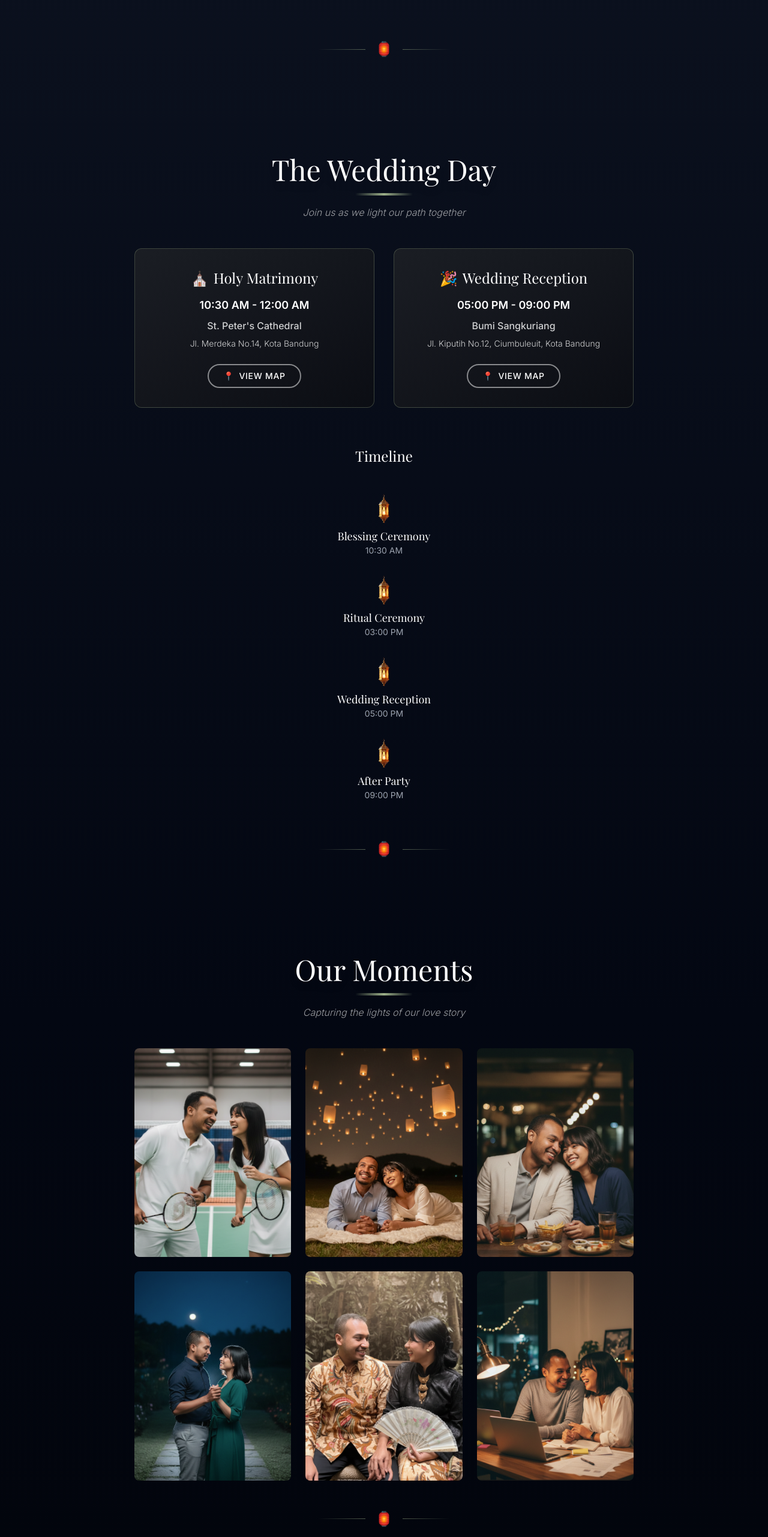
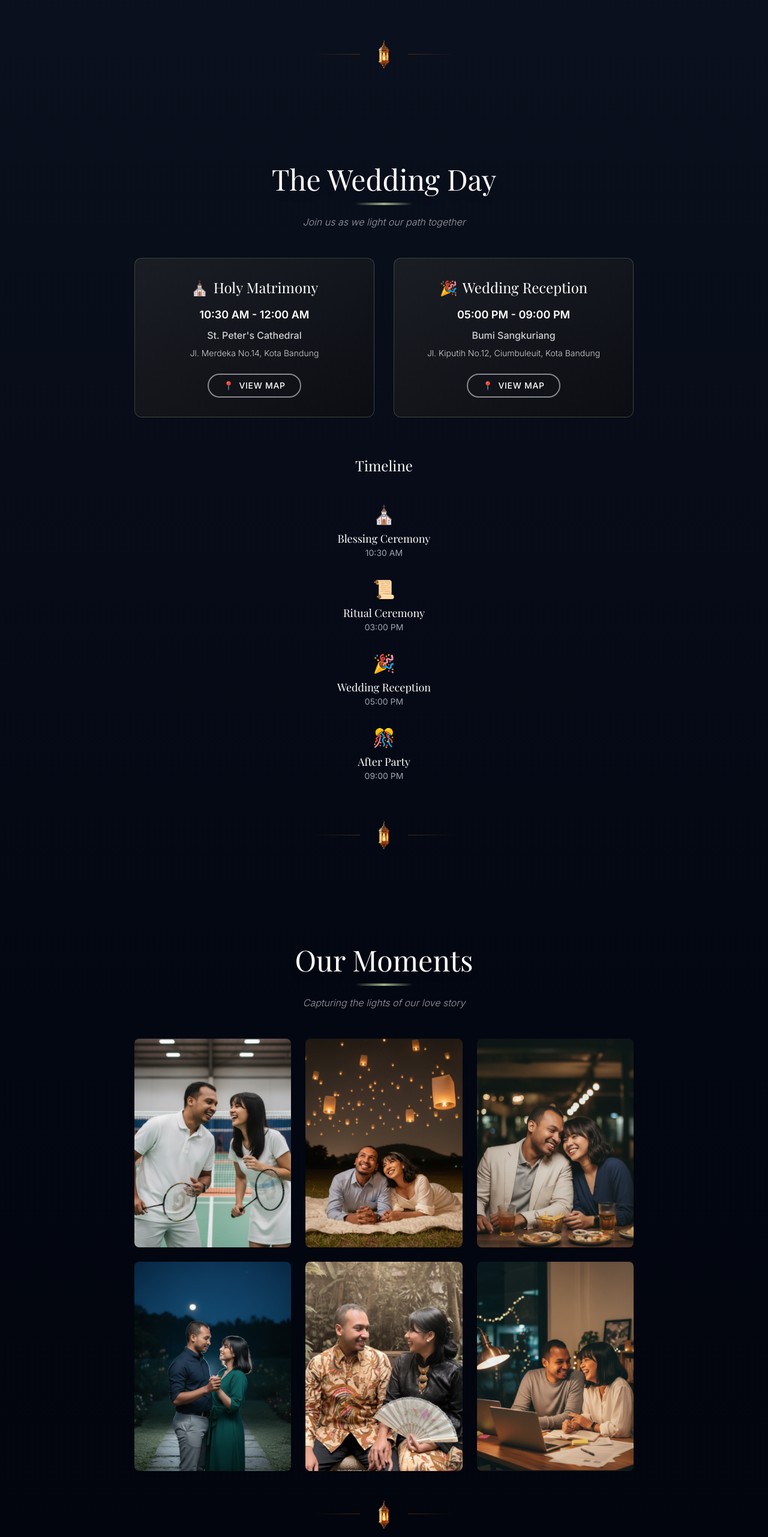
Before and after one commit to IgnatiusWisesa/digital-wedding-invitation-1, a React (Vite) app in the folder apps/web/: page / in a window 1280 px wide. Shown: the part 1402-3965 px from the top of the page at 60% size. Built offline with nearby package versions, Linux system fonts and the light colour scheme; no server answers.

Commit message:
fix: Replace section divider emojis with section_lantern.png and change After Party icon to champagne bottle

```diff
--- a/apps/web/src/components/Couple.tsx
+++ b/apps/web/src/components/Couple.tsx
@@ -40,9 +40,15 @@ export const Couple = () => {
 
             {/* Decorative divider */}
             <div className="flex items-center justify-center gap-4 pt-8">
-                <div className="w-20 h-px bg-gradient-to-r from-transparent to-accent-green/50"></div>
-                <span className="text-accent-yellow text-2xl">🏮</span>
-                <div className="w-20 h-px bg-gradient-to-l from-transparent to-accent-green/50"></div>
+                <div className="w-20 h-px bg-gradient-to-r from-transparent to-orange-500/30"></div>
+                <div className="w-12 h-12 overflow-hidden relative">
+                    <img
+                        src="/asset/section_lantern.png"
+                        alt="lantern"
+                        className="absolute -top-2 left-1/2 -translate-x-1/2 w-16 h-16 object-cover"
+                    />
+                </div>
+                <div className="w-20 h-px bg-gradient-to-l from-transparent to-orange-500/30"></div>
             </div>
         </Section>
     );
--- a/apps/web/src/components/Events.tsx
+++ b/apps/web/src/components/Events.tsx
@@ -60,14 +60,7 @@ export const Events = () => {
                     {weddingConfig.timeline?.length > 0 && weddingConfig.timeline.map((item, idx) => (
                         <div key={idx} className="text-center group">
                             <div className="flex flex-col items-center gap-2">
-                                {/* Lantern icon - zoomed and cropped to hide string */}
-                                <div className="w-12 h-12 overflow-hidden relative">
-                                    <img
-                                        src="/asset/section_lantern.png"
-                                        alt="lantern"
-                                        className="absolute -top-2 left-1/2 -translate-x-1/2 w-16 h-16 object-cover"
-                                    />
-                                </div>
+                                <span className="text-3xl">{item.icon}</span>
                                 <div>
                                     <h4 className="text-white font-serif text-lg">{item.event}</h4>
                                     <p className="text-gray-400 text-sm">{item.time}</p>
@@ -80,9 +73,15 @@ export const Events = () => {
 
             {/* Decorative divider */}
             <div className="flex items-center justify-center gap-4 pt-12">
-                <div className="w-20 h-px bg-gradient-to-r from-transparent to-accent-green/50"></div>
-                <span className="text-accent-yellow text-2xl">🏮</span>
-                <div className="w-20 h-px bg-gradient-to-l from-transparent to-accent-green/50"></div>
+                <div className="w-20 h-px bg-gradient-to-r from-transparent to-orange-500/30"></div>
+                <div className="w-12 h-12 overflow-hidden relative">
+                    <img
+                        src="/asset/section_lantern.png"
+                        alt="lantern"
+                        className="absolute -top-2 left-1/2 -translate-x-1/2 w-16 h-16 object-cover"
+                    />
+                </div>
+                <div className="w-20 h-px bg-gradient-to-l from-transparent to-orange-500/30"></div>
             </div>
         </Section>
     );
--- a/apps/web/src/components/Gallery.tsx
+++ b/apps/web/src/components/Gallery.tsx
@@ -42,9 +42,15 @@ export const Gallery = () => {
 
             {/* Decorative divider */}
             <div className="flex items-center justify-center gap-4 pt-12">
-                <div className="w-20 h-px bg-gradient-to-r from-transparent to-accent-green/50"></div>
-                <span className="text-accent-yellow text-2xl">🏮</span>
-                <div className="w-20 h-px bg-gradient-to-l from-transparent to-accent-green/50"></div>
+                <div className="w-20 h-px bg-gradient-to-r from-transparent to-orange-500/30"></div>
+                <div className="w-12 h-12 overflow-hidden relative">
+                    <img
+                        src="/asset/section_lantern.png"
+                        alt="lantern"
+                        className="absolute -top-2 left-1/2 -translate-x-1/2 w-16 h-16 object-cover"
+                    />
+                </div>
+                <div className="w-20 h-px bg-gradient-to-l from-transparent to-orange-500/30"></div>
             </div>
         </Section>
     );
--- a/apps/web/src/config/wedding.ts
+++ b/apps/web/src/config/wedding.ts
@@ -55,7 +55,7 @@ export const weddingConfig = {
         {
             time: import.meta.env.VITE_TIMELINE_4_TIME || '09:00 PM',
             event: import.meta.env.VITE_TIMELINE_4_EVENT || 'After Party',
-            icon: import.meta.env.VITE_TIMELINE_4_ICON || '🎊',
+            icon: import.meta.env.VITE_TIMELINE_4_ICON || '🍾',
         },
     ],
 
```
